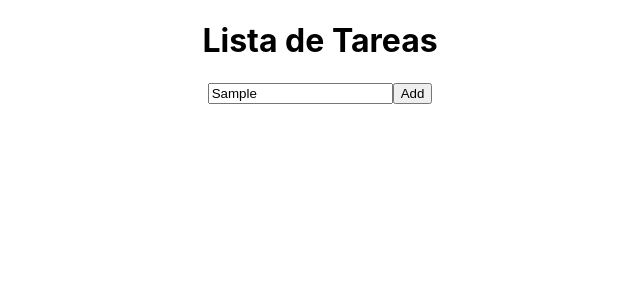
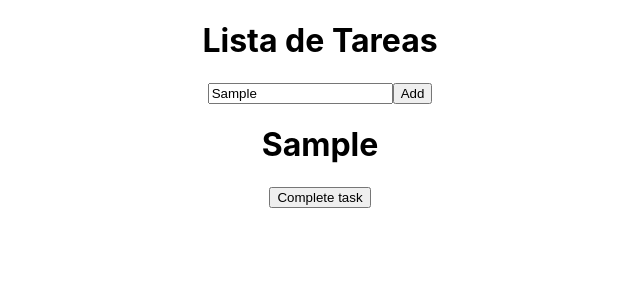
Before and after one commit to Herbert37/TodoList-ReactJs, a React (Create React App) app: page / in a window 1280 px wide. Both pictures are taken after typing "Sample" into the empty fields and a click on the button "Add". Shown: the top 300 px of the page, without its empty margins (320-960 px from the left). Built offline with nearby package versions, Linux system fonts and the light colour scheme.

Commit message:
show tasks list

```diff
--- /dev/null
+++ b/src/components/TasksList/index.jsx
@@ -0,0 +1,23 @@
+import React from "react";
+
+const TasksList = ({ taskList }) => {
+  return (
+    <div>
+      {taskList.map((item, index) => (
+        <div key={index}>
+          <h1>{item.description}</h1>
+          {/* {<h2>{item.date}</h2>} */}
+          {item.isCompleted ? (
+            <h2>Task Completed</h2>
+          ) : (
+            <button>Complete task</button>
+          )}
+        </div>
+      ))}
+    </div>
+  );
+};
+
+//map => map(() => ())
+
+export default TasksList;
--- a/src/views/Tasks.jsx
+++ b/src/views/Tasks.jsx
@@ -1,5 +1,6 @@
 import React, { useState } from "react";
 import CreateTask from "../components/CreateTask";
+import TasksList from "../components/TasksList";
 
 const Tasks = () => {
   const [taskList, setTaskList] = useState([]);
@@ -17,8 +18,11 @@ const Tasks = () => {
     <div>
       <h1>Lista de Tareas</h1>
       <CreateTask saveNewTask={saveNewTask} />
+      <TasksList taskList={taskList} />
     </div>
   );
 };
 
 export default Tasks;
+
+// keys, no es recomendable usar index, podes usar el id o una combinación entre index y otro elemento
```
